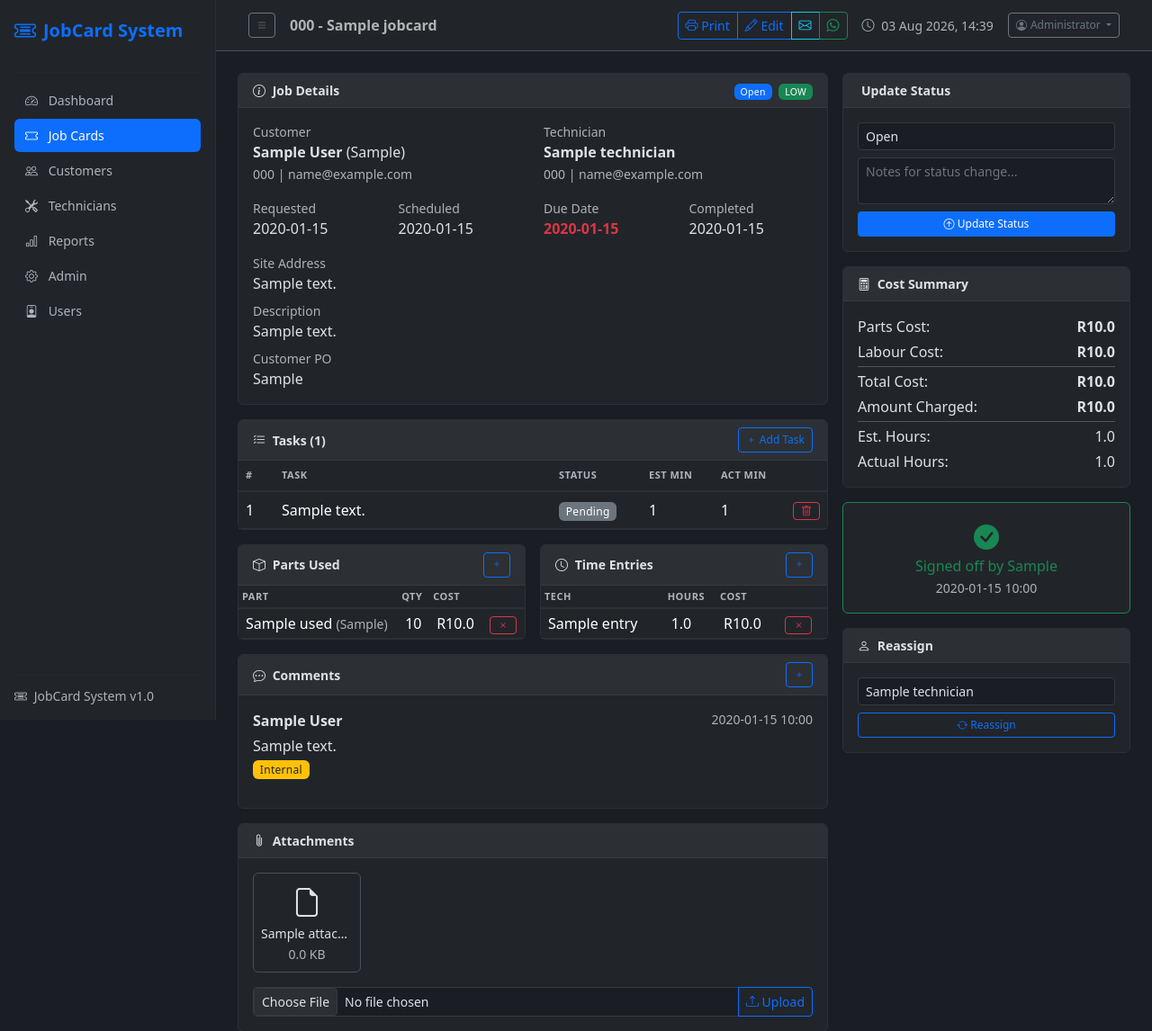
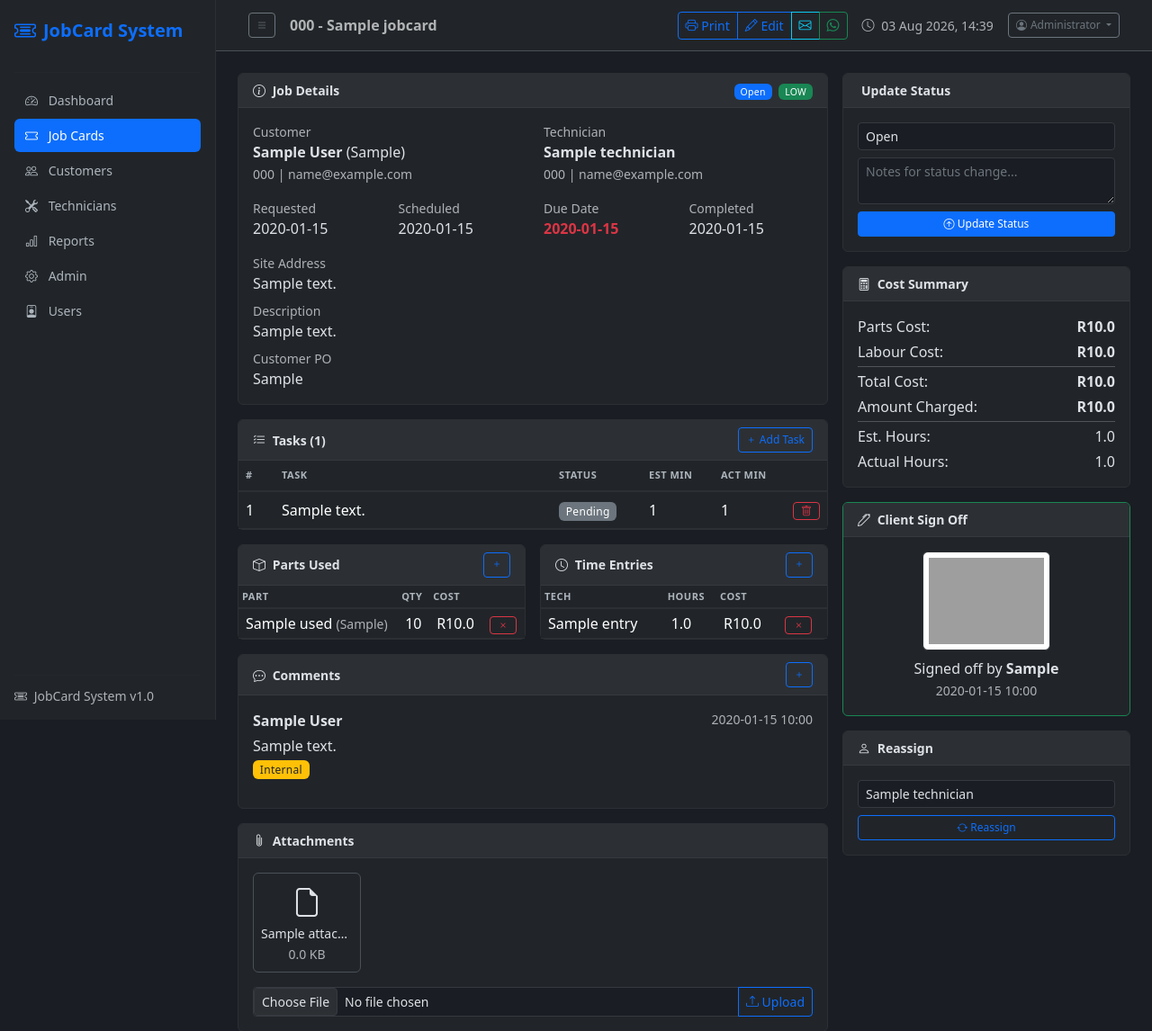
Before and after one commit to MariusCraill/jobcard-system, a Flask app: page /jobcards/1 in a window 1280 px wide. Shown: the top 1146 px of the page at 90% size. Run offline with Flask 3, Linux system fonts and the light colour scheme; a user stored in the database is signed in; tables that the repository leaves empty hold one stand-in row (values such as "Sample post"); grey boxes are pictures that could not be loaded.

Commit message:
Add client signature capture for sign-off: signature pad, storage, display, print

```diff
--- a/database.py
+++ b/database.py
@@ -50,3 +50,21 @@ def init_db():
         EmailLog, WhatsAppLog, Setting, User
     )
     Base.metadata.create_all(bind=engine)
+    _ensure_columns()
+
+
+def _ensure_columns():
+    """Add columns introduced after a table was first created (create_all does
+    not alter existing tables)."""
+    from sqlalchemy import inspect, text
+    try:
+        insp = inspect(engine)
+    except Exception:
+        return
+    existing = {c["name"] for c in insp.get_columns("jobcards")} if "jobcards" in insp.get_table_names() else set()
+    if "signature_data" not in existing:
+        try:
+            db_session.execute(text("ALTER TABLE jobcards ADD COLUMN signature_data TEXT"))
+            db_session.commit()
+        except Exception:
+            db_session.rollback()
--- a/models.py
+++ b/models.py
@@ -115,6 +115,7 @@ class JobCard(Base):
     signed_off = Column(Boolean, default=False)
     signed_off_by = Column(String(150))
     signed_off_at = Column(DateTime)
+    signature_data = Column(Text)
 
     internal_notes = Column(Text)
     customer_notes = Column(Text)
--- a/static/css/style.css
+++ b/static/css/style.css
@@ -247,3 +247,20 @@ input[type="file"]::file-selector-button {
         -webkit-overflow-scrolling: touch;
     }
 }
+
+.signature-pad canvas {
+    display: block;
+    width: 100%;
+    height: auto;
+    touch-action: none;
+    cursor: crosshair;
+}
+
+.signature-img {
+    max-height: 110px;
+    max-width: 100%;
+    background: #fff;
+    border: 1px solid #2c3034;
+    border-radius: 6px;
+    padding: 6px;
+}
--- a/templates/jobcards/view.html
+++ b/templates/jobcards/view.html
@@ -303,11 +303,23 @@
 
         {% if not jc.signed_off and jc.status.value in ['completed','closed'] %}
         <div class="card mb-3 border-success">
-            <div class="card-header"><i class="bi bi-pen me-1"></i> Sign Off</div>
+            <div class="card-header"><i class="bi bi-pen me-1"></i> Client Sign Off</div>
             <div class="card-body">
-                <form method="POST" action="{{ url_for('jobcards.sign_off', jobcard_id=jc.id) }}">
+                <form method="POST" action="{{ url_for('jobcards.sign_off', jobcard_id=jc.id) }}" id="signOffForm">
                     <div class="mb-2">
-                        <input type="text" name="signed_off_by" class="form-control form-control-sm" placeholder="Name" required>
+                        <label class="form-label required">Client Name</label>
+                        <input type="text" name="signed_off_by" class="form-control form-control-sm" placeholder="Client name" required>
+                    </div>
+                    <div class="mb-2">
+                        <label class="form-label">Signature</label>
+                        <div class="signature-pad border rounded" style="background:#fff;">
+                            <canvas id="sigCanvas" width="600" height="200"></canvas>
+                        </div>
+                        <input type="hidden" name="signature" id="sigData">
+                        <small class="text-muted d-block mt-1">Sign with mouse or finger inside the box</small>
+                    </div>
+                    <div class="d-flex gap-2 mb-2">
+                        <button type="button" class="btn btn-sm btn-outline-secondary" id="sigClear"><i class="bi bi-eraser me-1"></i>Clear</button>
                     </div>
                     <button type="submit" class="btn btn-success btn-sm w-100"><i class="bi bi-check-lg"></i> Sign Off</button>
                 </form>
@@ -317,9 +329,14 @@
 
         {% if jc.signed_off %}
         <div class="card mb-3 border-success">
-            <div class="card-body text-center text-success">
-                <i class="bi bi-check-circle-fill fs-3"></i>
-                <p class="mb-0">Signed off by {{ jc.signed_off_by }}<br><small class="text-muted">{{ jc.signed_off_at.strftime('%Y-%m-%d %H:%M') if jc.signed_off_at else '' }}</small></p>
+            <div class="card-header"><i class="bi bi-pen me-1"></i> Client Sign Off</div>
+            <div class="card-body text-center">
+                {% if jc.signature_data %}
+                <img src="{{ jc.signature_data }}" alt="Client signature" class="signature-img mb-2">
+                {% else %}
+                <i class="bi bi-check-circle-fill text-success fs-3"></i>
+                {% endif %}
+                <p class="mb-0">Signed off by <span class="fw-bold">{{ jc.signed_off_by }}</span><br><small class="text-muted">{{ jc.signed_off_at.strftime('%Y-%m-%d %H:%M') if jc.signed_off_at else '' }}</small></p>
             </div>
         </div>
         {% endif %}
@@ -613,6 +630,75 @@ document.addEventListener('DOMContentLoaded', function() {
         msgInput.addEventListener('input', updateWALink);
         waModal.addEventListener('shown.bs.modal', updateWALink);
     }
+
+    // Signature pad
+    const sigCanvas = document.getElementById('sigCanvas');
+    if (sigCanvas) {
+        const ctx = sigCanvas.getContext('2d');
+        const sigForm = document.getElementById('signOffForm');
+        const sigData = document.getElementById('sigData');
+        const sigClear = document.getElementById('sigClear');
+        ctx.fillStyle = '#fff';
+        ctx.fillRect(0, 0, sigCanvas.width, sigCanvas.height);
+        ctx.lineWidth = 2.5;
+        ctx.lineCap = 'round';
+        ctx.lineJoin = 'round';
+        ctx.strokeStyle = '#000';
+        let drawing = false;
+        let hasInk = false;
+
+        function getPos(e) {
+            const rect = sigCanvas.getBoundingClientRect();
+            const p = e.touches && e.touches[0] ? e.touches[0] : e;
+            return {
+                x: (p.clientX - rect.left) * (sigCanvas.width / rect.width),
+                y: (p.clientY - rect.top) * (sigCanvas.height / rect.height)
+            };
+        }
+
+        sigCanvas.addEventListener('pointerdown', function (e) {
+            e.preventDefault();
+            sigCanvas.setPointerCapture(e.pointerId);
+            drawing = true;
+            const pos = getPos(e);
+            ctx.beginPath();
+            ctx.moveTo(pos.x, pos.y);
+        });
+        sigCanvas.addEventListener('pointermove', function (e) {
+            if (!drawing) return;
+            e.preventDefault();
+            const pos = getPos(e);
+            ctx.lineTo(pos.x, pos.y);
+            ctx.stroke();
+            hasInk = true;
+        });
+        sigCanvas.addEventListener('pointerup', function (e) {
+            drawing = false;
+        });
+        sigCanvas.addEventListener('pointercancel', function () {
+            drawing = false;
+        });
+        sigCanvas.addEventListener('touchstart', function (e) {
+            if (e.cancelable) e.preventDefault();
+        }, { passive: false });
+
+        sigClear.addEventListener('click', function () {
+            ctx.clearRect(0, 0, sigCanvas.width, sigCanvas.height);
+            ctx.fillStyle = '#fff';
+            ctx.fillRect(0, 0, sigCanvas.width, sigCanvas.height);
+            hasInk = false;
+            sigData.value = '';
+        });
+
+        sigForm.addEventListener('submit', function (e) {
+            if (!hasInk) {
+                e.preventDefault();
+                alert('Please draw a signature in the box before signing off.');
+                return;
+            }
+            sigData.value = sigCanvas.toDataURL('image/png');
+        });
+    }
 });
 </script>
 {% endblock %}
```
Also changed, not shown: blueprints/jobcards.py (+7 -0 lines), utils/pdf_export.py (+13 -1 lines).
